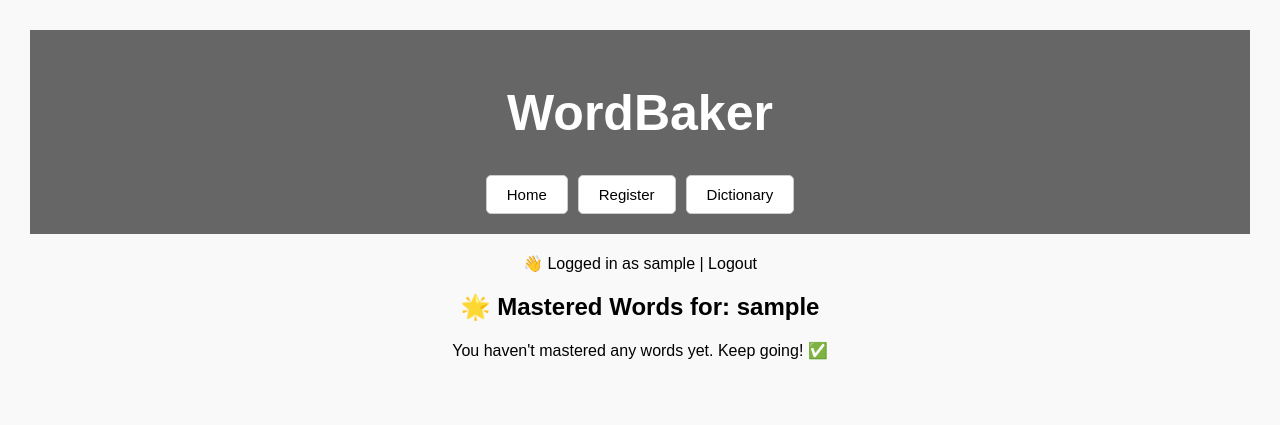
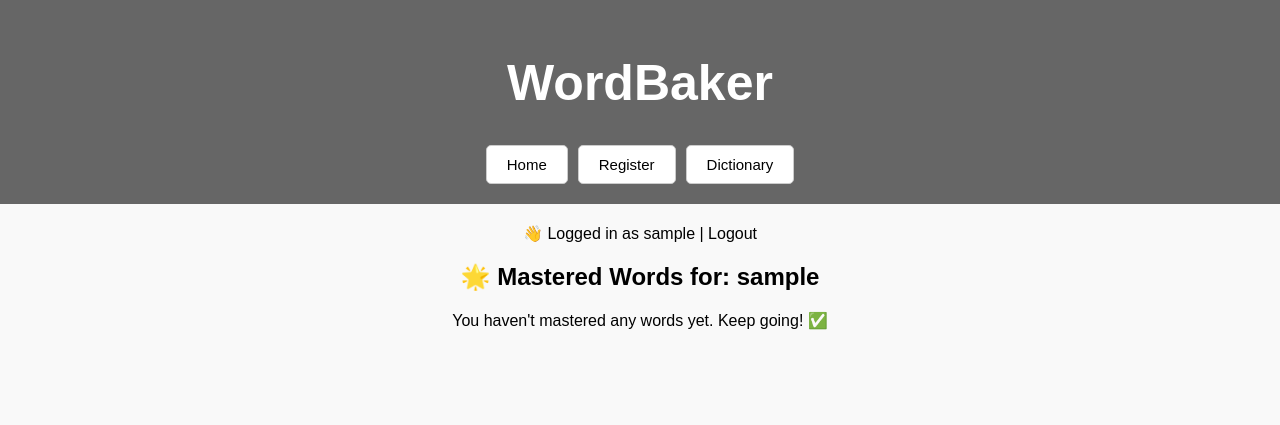
Before and after one commit to Kremlikv/Wordbaker, a PHP site: page /mastered.php in a window 1280 px wide. Shown: the top 425 px of the page. Run offline with PHP 8.4, Linux system fonts and the light colour scheme; the visitor is signed in with stand-in values (Sample User, id 1); data that the repository does not hold is empty; some libraries are stand-ins or nearby versions.

Commit message:
padding zero

```diff
--- a/mastered.php
+++ b/mastered.php
@@ -62,7 +62,7 @@ $debugCount = $result->num_rows;
   <meta charset="UTF-8">
   <title>Mastered Words</title>
   <style>
-    body { font-family: Arial; padding: 30px; }
+    body { font-family: Arial; padding: 0px; }
     table { border-collapse: collapse; width: 90%; margin: auto; }
     th, td { padding: 12px; border: 1px solid #ccc; text-align: center; }
     h2 { text-align: center; }
--- a/pdf_scan.php
+++ b/pdf_scan.php
@@ -101,7 +101,7 @@ if ($_SERVER['REQUEST_METHOD'] === 'POST' && isset($_FILES['pdf_file'])) {
   <meta charset="UTF-8">
   <title>PDF Scan and Translate</title>
   <style>
-    body { font-family: Arial, sans-serif; margin: 20px; }
+    body { font-family: Arial, sans-serif; margin: 0px; }
     form { max-width: 800px; margin: auto; }
     input, select, button, textarea {
       width: 100%;
--- a/play_quiz.php
+++ b/play_quiz.php
@@ -96,7 +96,7 @@ echo "👋 Logged in as " . $_SESSION['username'] . " | <a href='logout.php'>Log
     <meta charset="UTF-8">
     <title>Play Quiz</title>
     <style>
-        body { font-family: sans-serif; text-align: center; padding: 20px; }
+        body { font-family: sans-serif; text-align: center; padding: 0px; }
         .question-box { font-size: 1.5em; margin-bottom: 20px; }
         .answer-grid {
             display: flex;
```
